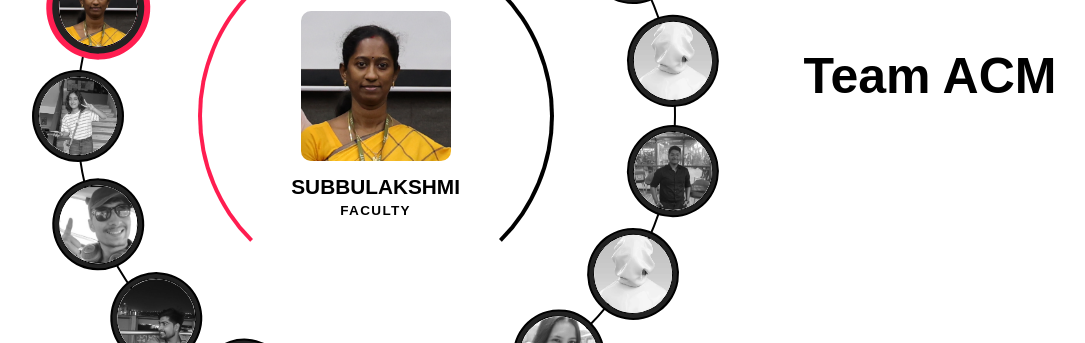
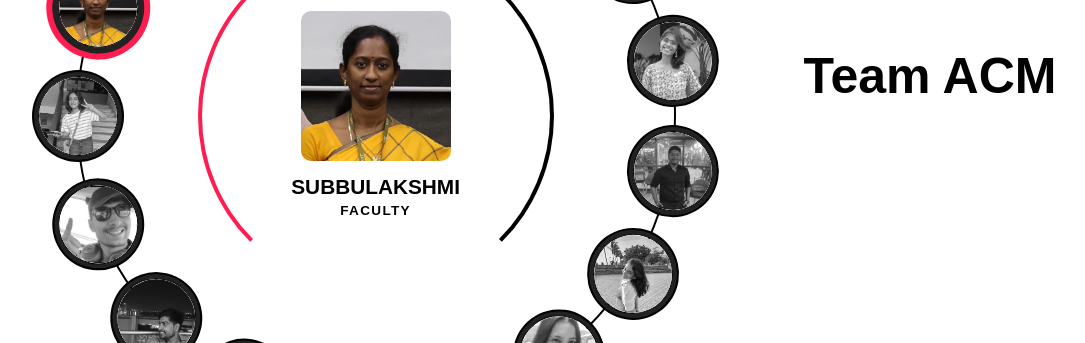
Before and after one commit to vitccacm/website1, a plain HTML site: page Team.html in a window 1280 px wide. Shown: the part 404-747 px from the top of the page, without its empty margins (10-1095 px from the left). Drawn offline with Linux system fonts and the light colour scheme.

Commit message:
Updated member's pictures

```diff
--- a/Team.html
+++ b/Team.html
@@ -37,13 +37,13 @@
                     <img src="./images/team/kunal.jpg"> <!-- Membership Chair -->
                 </div>
                 <div class="imgBx" style="--i:8" data-id="content8">
-                    <img src="./images/team/John Doe.png"> <!-- Tech Lead -->
+                    <img src="./images/team/Madhurima_Nayak.jpeg"> <!-- Tech Lead -->
                 </div>
                 <div class="imgBx" style="--i:9" data-id="content9">
                     <img src="./images/team/Drona-Srivastava.jpg"> <!-- Tech Co-Lead -->
                 </div>
                 <div class="imgBx" style="--i:10" data-id="content10">
-                    <img src="./images/team/John Doe.png"> <!-- Social Media Lead -->
+                    <img src="./images/team/Vibha.jpg"> <!-- Social Media Lead -->
                 </div>
                 <div class="imgBx" style="--i:11" data-id="content11">
                     <img src="./images/team/saumyauberoi.jpg"> <!-- Social Media Co-Lead -->
@@ -147,7 +147,7 @@
                 <div class="contentBx " id="content8">
                     <div class="card">
                         <div class="imgBx">
-                            <img src="./images/team/John Doe.png">
+                            <img src="./images/team/Madhurima_Nayak.jpeg">
                         </div>
                         <div class="textBx">
                             <h2>MADHURIMA <br><span>TECHNICAL LEAD</span></h2>
@@ -167,7 +167,7 @@
                 <div class="contentBx " id="content10">
                     <div class="card">
                         <div class="imgBx">
-                            <img src="./images/team/John Doe.png">
+                            <img src="./images/team/Vibha.jpg">
                         </div>
                         <div class="textBx">
                             <h2>VIBHA <br><span>SOCIAL MEDIA LEAD</span></h2>
```
Also changed, not shown: images/team/Madhurima_Nayak.jpeg (added), images/team/Vibha.jpg (renamed from images/team/IMG-20240621-WA0082.jpg), images/team/kunal.jpg.
